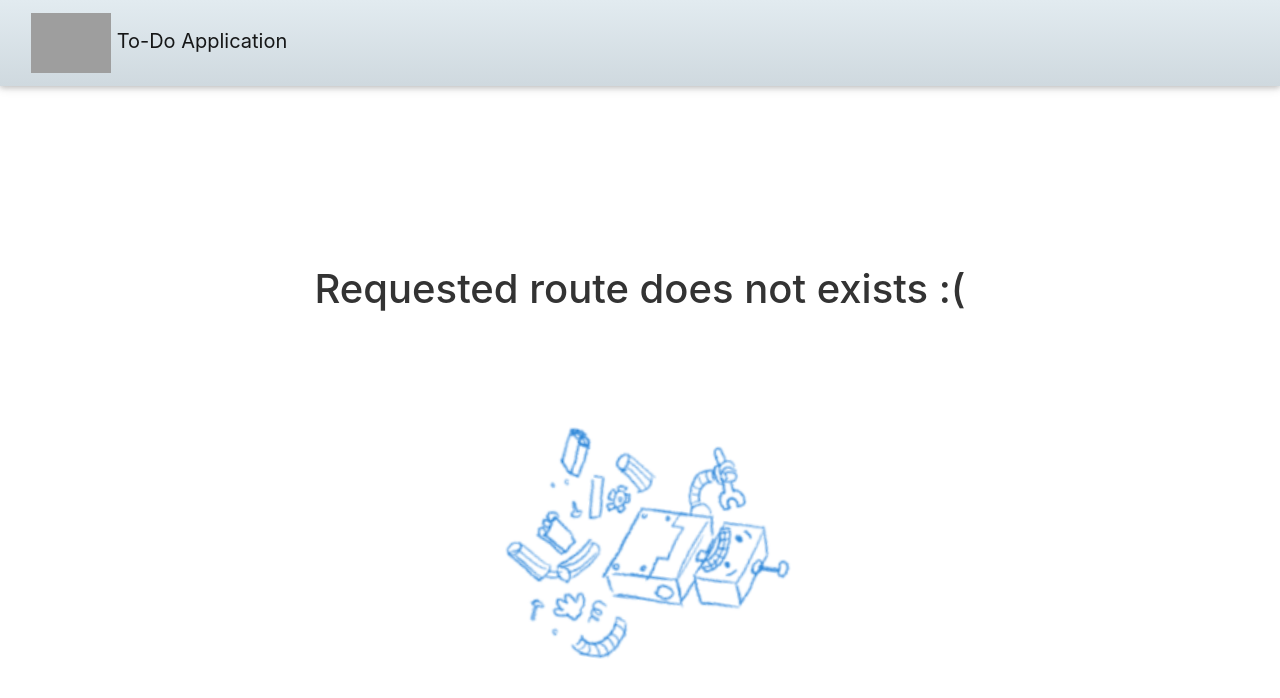
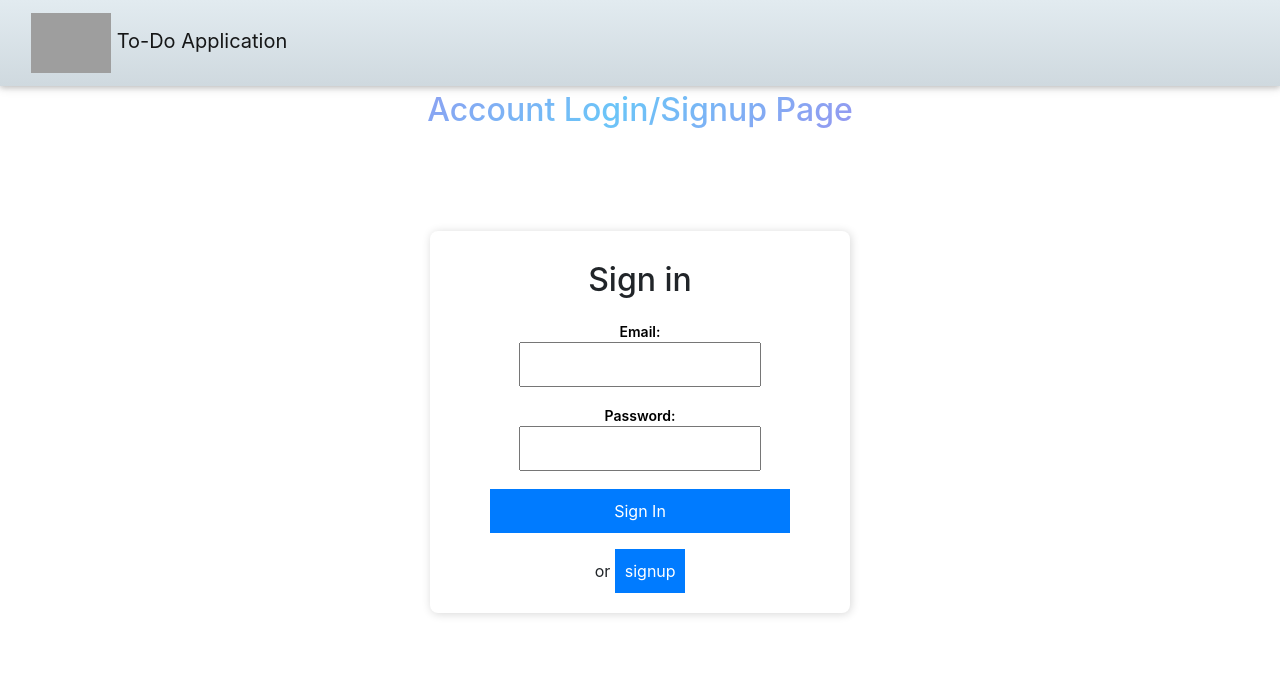
Before and after one commit to itsAkanshaSaxena/todo-application, a React (Create React App) app: page /login in a window 1280 px wide. Shown: the top 698 px of the page. Built offline with nearby package versions, Linux system fonts and the light colour scheme; grey boxes are pictures that could not be loaded.

Commit message:
resolved issues

```diff
--- a/src/App.js
+++ b/src/App.js
@@ -13,7 +13,7 @@ function App() {
     <Router>
       <div className="App">
         <Switch>
-          <Route exact path="/" component={LoginSignupPage} />
+          <Route exact path="/login" component={LoginSignupPage} />
           <ProtectedRoute path="/homepage" component={HomePage} />
           <Route path="*" component={ErrorPage} />
         </Switch>
--- a/src/ProtectedRoute.js
+++ b/src/ProtectedRoute.js
@@ -27,7 +27,7 @@ export const ProtectedRoute = ({
           return (
             <Redirect
               to={{
-                pathname: "/",
+                pathname: "/login",
                 state: {
                   from: props.location,
                 },
--- a/src/components/LoginSignupPage.js
+++ b/src/components/LoginSignupPage.js
@@ -82,7 +82,7 @@ const LoginSignupPage = (props) => {
         </>
       ) : (
         <>
-          <h2 class="designbottom">Sign in</h2>
+          <h2 className="designbottom">Sign in</h2>
           <form onSubmit={handleSignin}>
             <label>
               <div className="label1">
```
